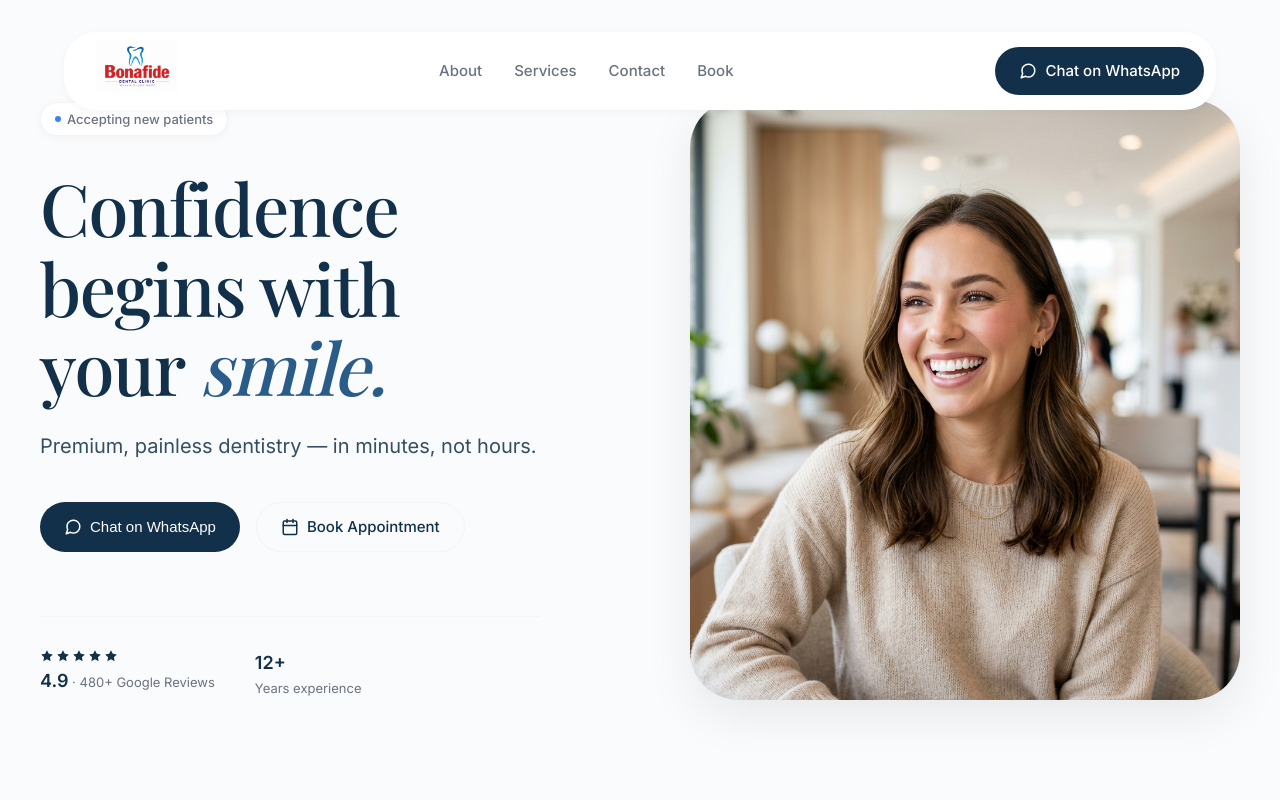
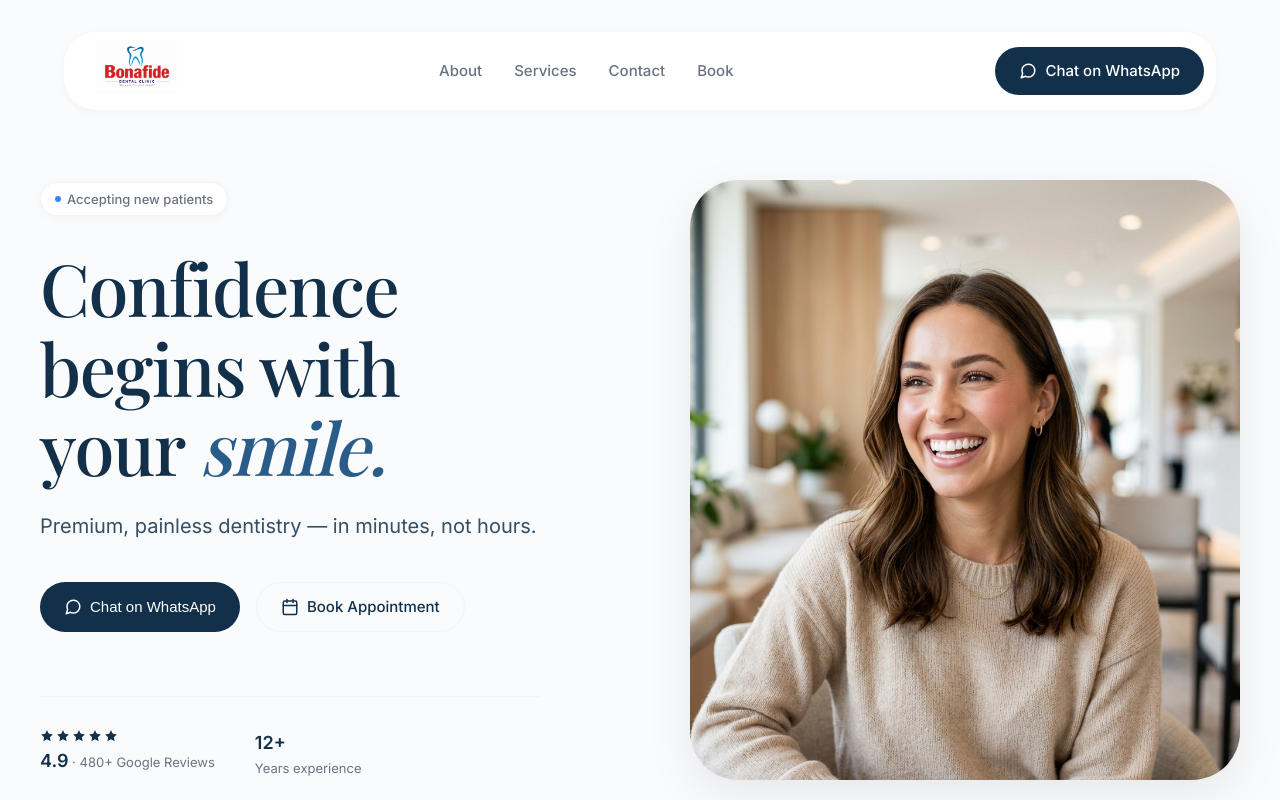
Before and after one commit to AhanaKulkarni/Bonafide-Dental, a React (Vite) app: page / in a window 1280 px wide. Shown: the top 800 px of the page. Built offline with nearby package versions, Linux system fonts and the light colour scheme; a web font is replaced by a local one.

Commit message:
Fix hero section overlapping with fixed navbar

```diff
--- a/src/components/Hero.css
+++ b/src/components/Hero.css
@@ -3,6 +3,7 @@
   align-items: center;
   gap: 64px;
   min-height: 85vh;
+  padding-top: 180px; /* offset for fixed header */
 }
 
 .hero-content {
```
